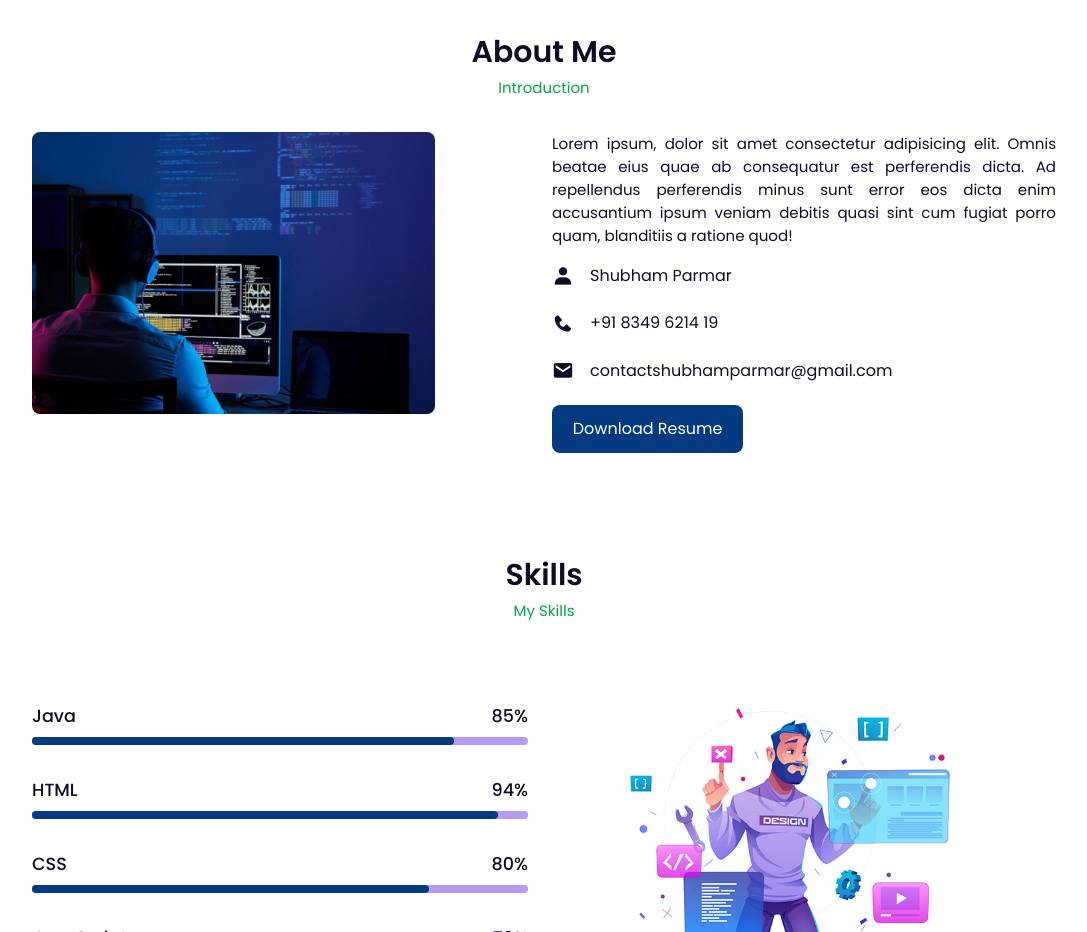
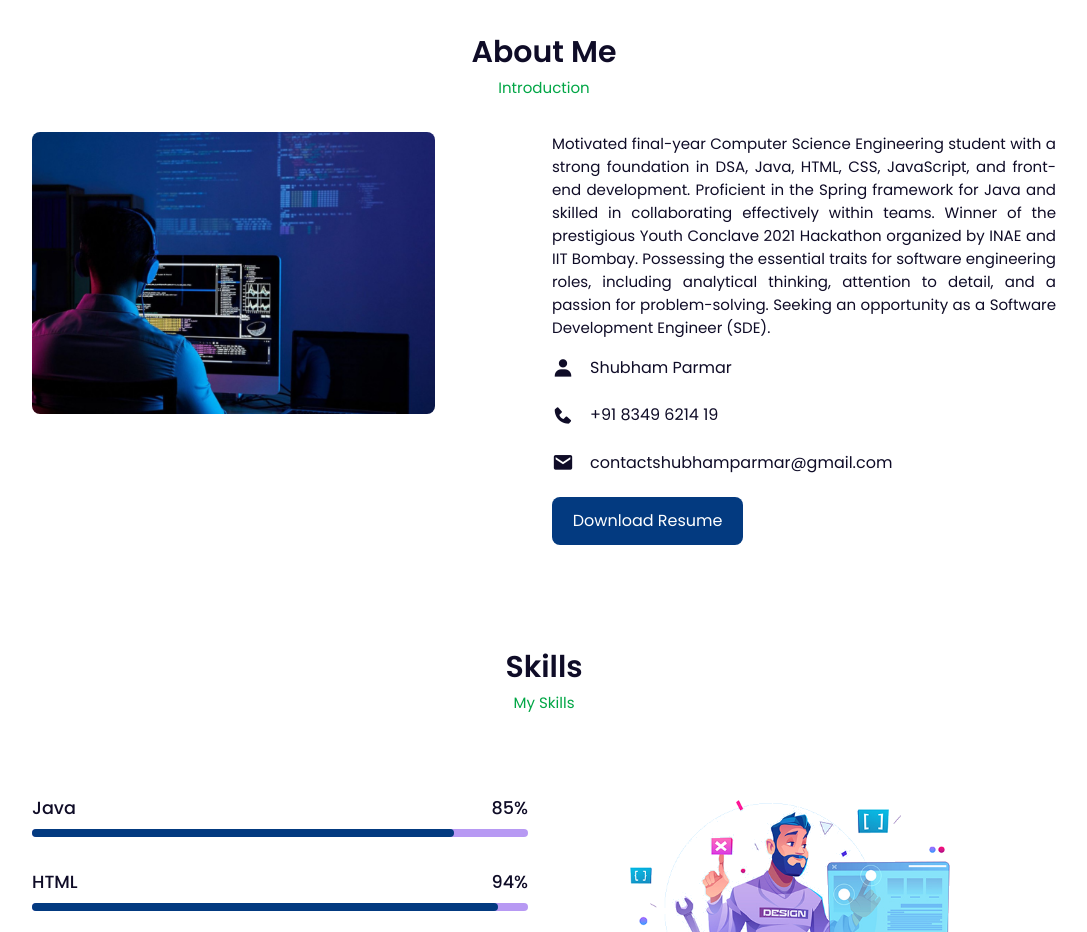
Before and after one commit to ishubhamparmar/Personal-Portfolio, a plain HTML site: page index.html in a window 1280 px wide. Shown: the part 820-1752 px from the top of the page, without its empty margins (96-1183 px from the left). Drawn offline with nearby package versions, Linux system fonts and the light colour scheme.

Commit message:
Updated about section

```diff
--- a/index.html
+++ b/index.html
@@ -80,11 +80,15 @@
         </div>
         <div class="about-text">
           <p>
-            Lorem ipsum, dolor sit amet consectetur adipisicing elit. Omnis
-            beatae eius quae ab consequatur est perferendis dicta. Ad
-            repellendus perferendis minus sunt error eos dicta enim accusantium
-            ipsum veniam debitis quasi sint cum fugiat porro quam, blanditiis a
-            ratione quod!
+            Motivated final-year Computer Science Engineering student with a
+            strong foundation in DSA, Java, HTML, CSS, JavaScript, and front-end
+            development. Proficient in the Spring framework for Java and skilled
+            in collaborating effectively within teams. Winner of the prestigious
+            Youth Conclave 2021 Hackathon organized by INAE and IIT Bombay.
+            Possessing the essential traits for software engineering roles,
+            including analytical thinking, attention to detail, and a passion
+            for problem-solving. Seeking an opportunity as a Software
+            Development Engineer (SDE).
           </p>
           <div class="information">
             <!-- Box 1 -->
```
